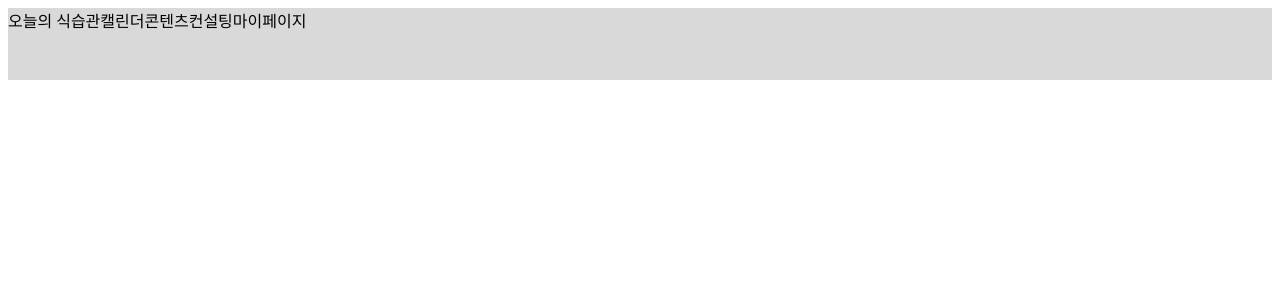
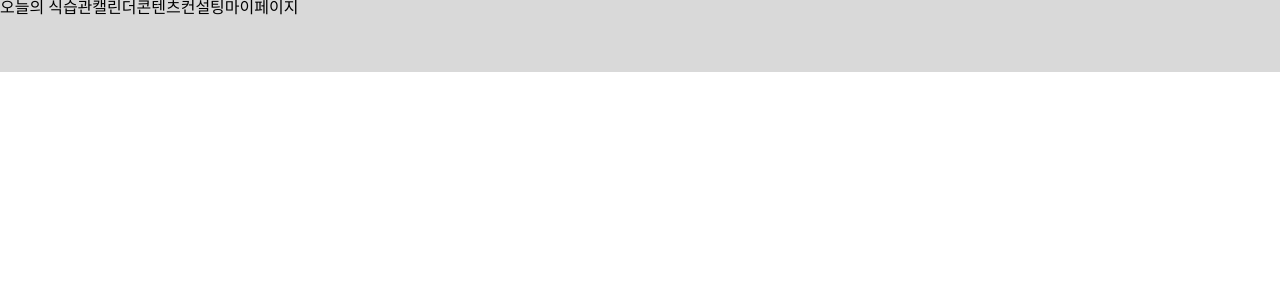
Before and after one commit to jisooooooooooo/Hackathon, a React (Create React App) app: page / in a window 1280 px wide. Shown: the top 300 px of the page. Built offline with nearby package versions, Linux system fonts and the light colour scheme.

Commit message:
Feat: Header 생성

```diff
--- a/src/components/Header.module.css
+++ b/src/components/Header.module.css
@@ -1,3 +1,5 @@
+@import "../reset.css";
+
 .container {
   height: 72px;
 
```
